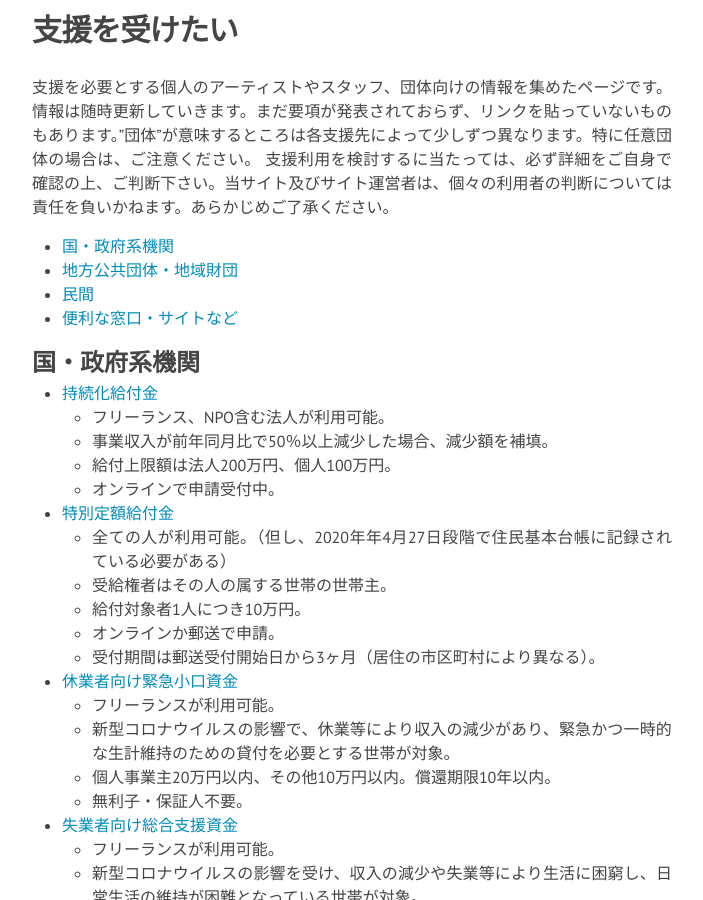
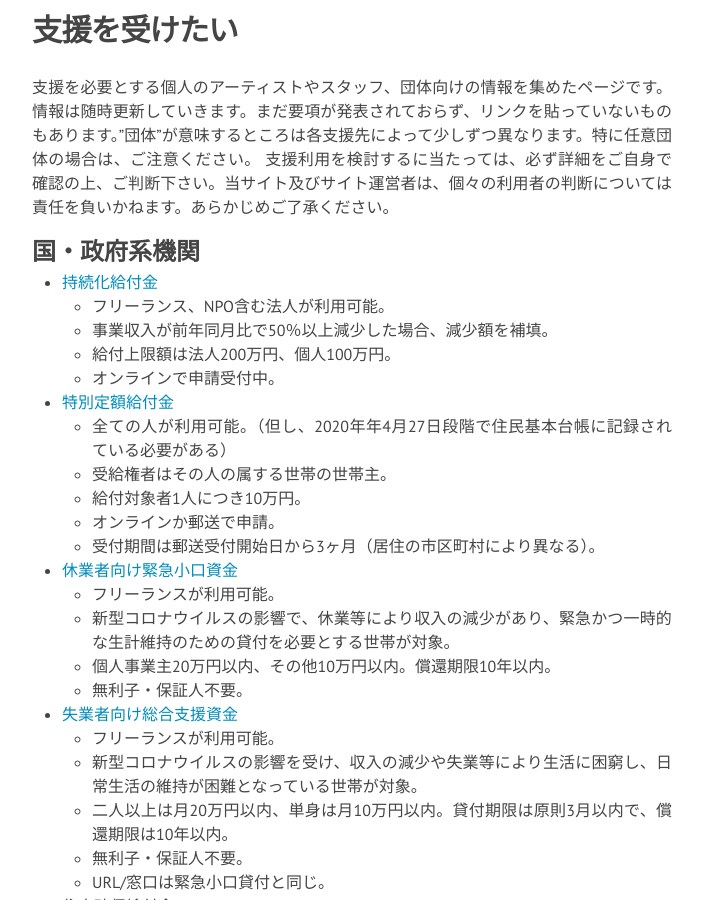
Before and after one commit to a-okuda/resources-for-artists, a Jekyll site: the page built from a_artists.md, in a window 1280 px wide and 900 px high, scrolled down 465 px. Shown: the whole window, without its empty margins (288-991 px from the left). Built offline with Jekyll 4.4.1, drawn with Linux system fonts in a browser that asks for light colours; nearby versions of some CDN libraries.

Commit message:
Update a_artists.md

```diff
--- a/a_artists.md
+++ b/a_artists.md
@@ -8,12 +8,7 @@ permalink: /artists/
 情報は随時更新していきます。まだ要項が発表されておらず、リンクを貼っていないものもあります。”団体”が意味するところは各支援先によって少しずつ異なります。特に任意団体の場合は、ご注意ください。
 支援利用を検討するに当たっては、必ず詳細をご自身で確認の上、ご判断下さい。当サイト及びサイト運営者は、個々の利用者の判断については責任を負いかねます。あらかじめご了承ください。
 
-* <a href="#1">国・政府系機関</a>
-* <a href="#2">地方公共団体・地域財団</a>
-* <a href="#3">民間</a>
-* <a href="#4">便利な窓口・サイトなど</a>
-
-## <a id=1></a>国・政府系機関
+## 国・政府系機関
 
 * [持続化給付金](https://www.jizokuka-kyufu.jp)
 	* フリーランス、NPO含む法人が利用可能。
@@ -78,7 +73,7 @@ permalink: /artists/
 	* 貸出限度額3億円。貸出期間は15年または20年以内。一定の要件を満たす企業は、1億円までは3年目まで実質無利子（予定）。
 
 
-## <a id=2></a>地方公共団体・地域財団
+## 地方公共団体・地域財団
 ### 北海道
 * 札幌市 文化芸術公演配信補助金
 	* 活動の場が失われた市内のアーティストや劇団が対象。
@@ -219,7 +214,7 @@ permalink: /artists/
 	* 上限50万円。
 	* 受付は2020年6月30日まで。
 
-## <a id=3></a>民間
+## 民間
 
 * [“SaveArts”プロジェクト](https://readyfor.jp/projects/SaveArts/announcements/129746?fbclid=IwAR0Yq8NUdIcmyRkIYKR1odIn1N8DLA-o8ZbLEyCz53piaPe7_RkyZG_FcR0)
 	* 新型コロナウイルスにより2020年2月～5月の範囲で公演が中止となった上演団体・個人が対象。
@@ -271,7 +266,7 @@ permalink: /artists/
 	* 落合千華氏（ケイスリー株式会社）が発起人となり、舞台芸術の中間支援組織や文化政策の専門家らが賛同人に名を連ねる。
 	* 応募期間は、2020年5月25日〜6月7日。
 
-## <a id=4></a>便利な窓口・サイトなど
+## 便利な窓口・サイトなど
 * [新型コロナウイルスの影響を受ける文化芸術関係者に対する支援情報窓口](https://www.bunka.go.jp/koho_hodo_oshirase/sonota_oshirase/2020020601.html)
 	* 文化庁が開設。
 	* 経済的な打撃を受けたアート関係者が利用可能な公的支援などについて説明。
```
